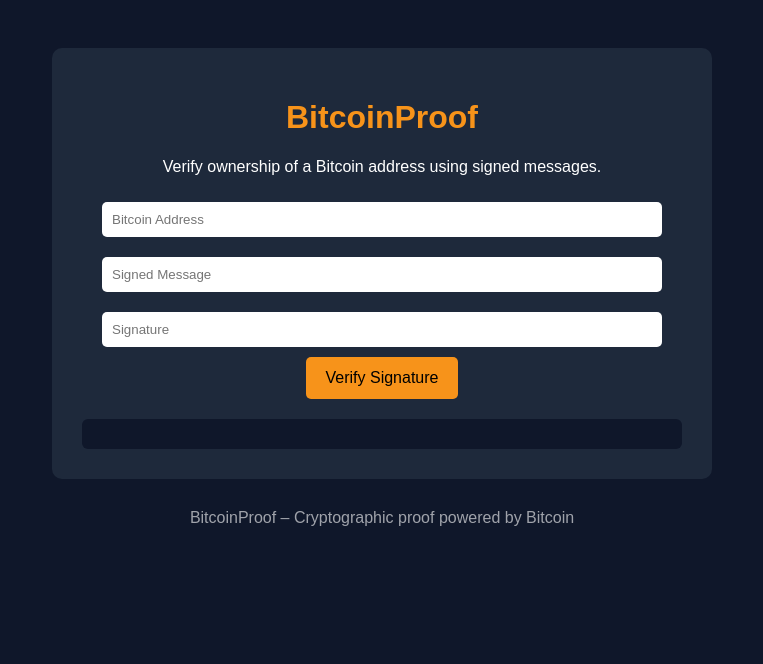
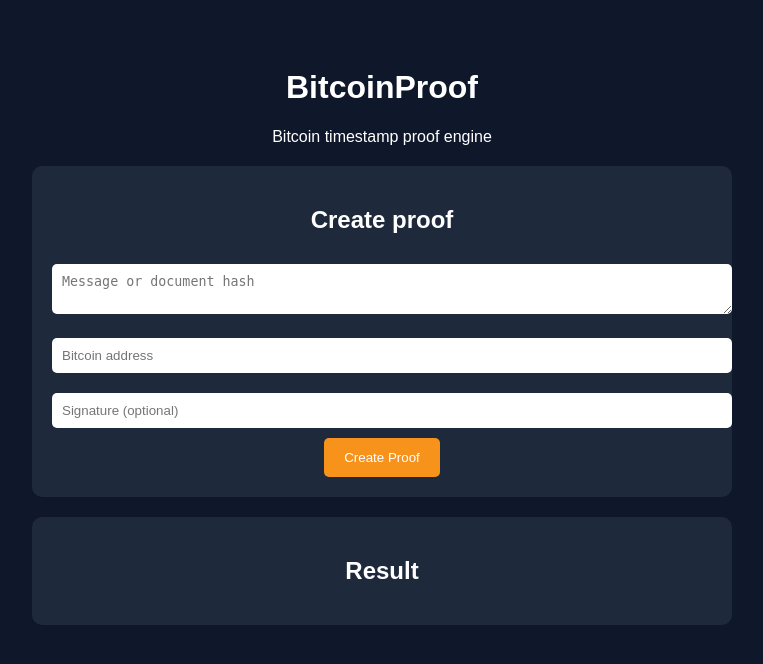
Before and after one commit to thirouxroux-tech/bitcoin-proof-api, a FastAPI app: template templates/index.html in a window 1280 px wide. Shown: the top 664 px of the page, without its empty margins (258-1021 px from the left). Run offline with FastAPI, Linux system fonts and the light colour scheme; the template is opened without the code that fills it, so the values that code supplies are empty.

Commit message:
add homepage

```diff
--- a/api.py
+++ b/api.py
@@ -215,3 +215,7 @@ def explorer(request: Request):
         """
 
     return HTMLResponse(html)
+
+@app.get("/", response_class=HTMLResponse)
+def home(request: Request):
+    return templates.TemplateResponse("index.html", {"request": request})
--- a/templates/index.html
+++ b/templates/index.html
@@ -1,16 +1,9 @@
-
 <!DOCTYPE html>
-
 <html>
-
 <head>
-
-<meta charset="UTF-8">
-
 <title>BitcoinProof</title>
 
 <style>
-
 body{
 font-family:Arial;
 background:#0f172a;
@@ -20,55 +13,37 @@ padding:40px;
 }
 
 .container{
-background:#1e293b;
-padding:30px;
-border-radius:10px;
-width:600px;
+max-width:700px;
 margin:auto;
 }
 
-h1{
-color:#f7931a;
-}
-
-input{
-width:90%;
+input,textarea{
+width:100%;
 padding:10px;
-margin:10px;
+margin:10px 0;
 border-radius:5px;
 border:none;
 }
 
 button{
 background:#f7931a;
+color:white;
+padding:12px 20px;
 border:none;
-padding:12px 20px;
 border-radius:5px;
 cursor:pointer;
-font-size:16px;
 }
 
 button:hover{
-background:#ff9f2e;
+opacity:0.8;
 }
 
-#result{
+.card{
+background:#1e293b;
+padding:20px;
+border-radius:10px;
 margin-top:20px;
-background:#0f172a;
-padding:15px;
-border-radius:6px;
 }
-
-a{
-color:#22c55e;
-text-decoration:none;
-}
-
-.footer{
-margin-top:30px;
-opacity:0.6;
-}
-
 </style>
 
 </head>
@@ -78,85 +53,61 @@ opacity:0.6;
 <div class="container">
 
 <h1>BitcoinProof</h1>
+<p>Bitcoin timestamp proof engine</p>
 
-<p>Verify ownership of a Bitcoin address using signed messages.</p>
+<div class="card">
 
-<input id="address" placeholder="Bitcoin Address">
+<h2>Create proof</h2>
 
-<input id="message" placeholder="Signed Message">
+<textarea id="message" placeholder="Message or document hash"></textarea>
 
-<input id="signature" placeholder="Signature">
+<input id="address" placeholder="Bitcoin address">
 
-<button onclick="verify()">Verify Signature</button>
+<input id="signature" placeholder="Signature (optional)">
 
-<div id="result"></div>
+<button onclick="verify()">Create Proof</button>
 
 </div>
 
-<div class="footer">
-BitcoinProof – Cryptographic proof powered by Bitcoin
+<div class="card">
+
+<h2>Result</h2>
+
+<pre id="result"></pre>
+
+</div>
+
 </div>
 
 <script>
 
 async function verify(){
 
-const address=document.getElementById("address").value
-const message=document.getElementById("message").value
-const signature=document.getElementById("signature").value
+let message=document.getElementById("message").value
+let address=document.getElementById("address").value
+let signature=document.getElementById("signature").value
 
-document.getElementById("result").innerHTML="Verifying..."
-
-try{
-
-const response=await fetch(
-"https://bitcoin-proof-api.onrender.com/verify",
-{
+let response=await fetch("/verify",{
 method:"POST",
 headers:{
 "Content-Type":"application/json",
 "X-API-KEY":"dev_key_123456"
 },
 body:JSON.stringify({
+message:message,
 address:address,
-message:message,
 signature:signature
 })
 })
 
-const data=await response.json()
+let data=await response.json()
 
-document.getElementById("result").innerHTML=
-`
-<h3>Status : ${data.status}</h3>
-
-<p>Verification ID : ${data.verification_id}</p>
-
-<p>Message Hash : ${data.message_hash}</p>
-
-<p>
-<a href="https://bitcoin-proof-api.onrender.com/certificate/${data.verification_id}" target="_blank">
-Download Certificate
-</a>
-</p>
-
-<p>
-<a href="https://bitcoin-proof-api.onrender.com/proof/${data.verification_id}" target="_blank">
-Public Verification Page
-</a>
-</p>
-`
-
-}catch(error){
-
-document.getElementById("result").innerHTML="API connection error"
-
-}
+document.getElementById("result").innerText=
+JSON.stringify(data,null,2)
 
 }
 
 </script>
 
 </body>
-
 </html>
```
